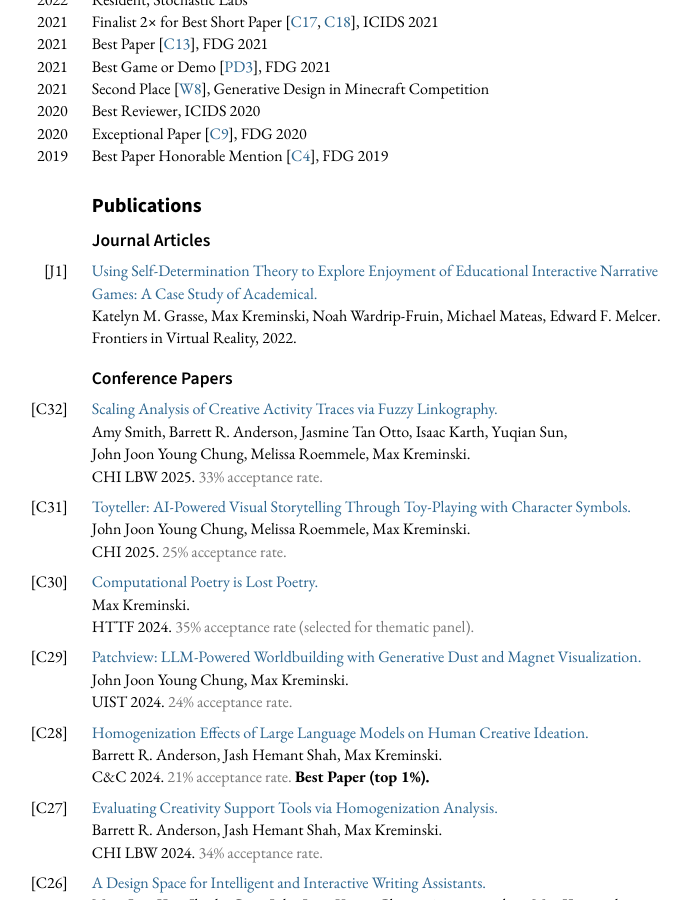
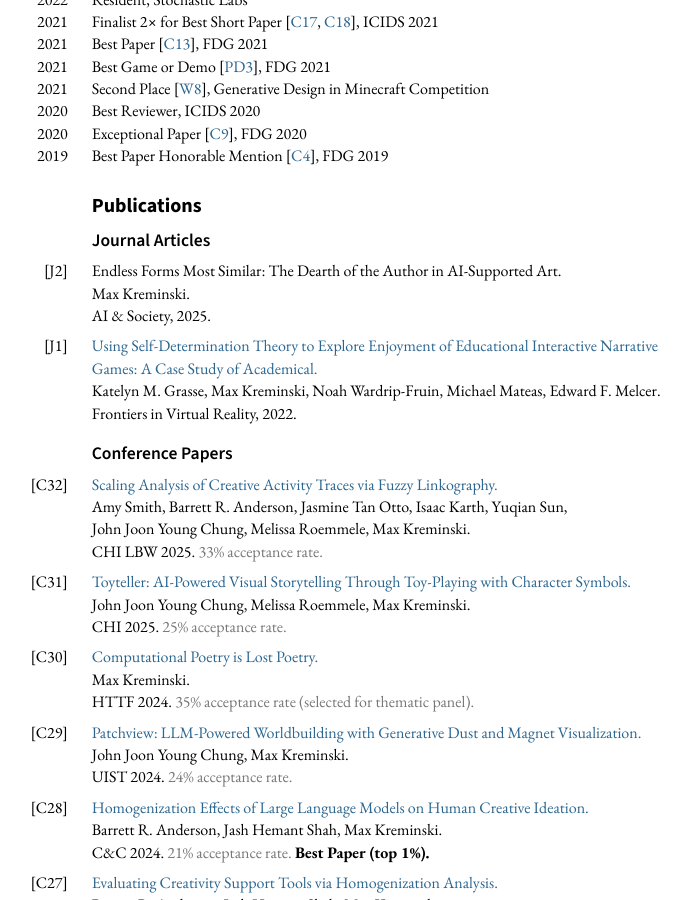
Before and after one commit to mkremins/mkremins.github.io, a Jekyll site: the page built from cv/index.html, in a window 1280 px wide and 900 px high, scrolled down 940 px. Shown: the whole window, without its empty margins (291-981 px from the left). Built offline with Jekyll 4.4.1, drawn with Linux system fonts in a browser that asks for light colours.

Commit message:
Add AI & Society dearth paper

```diff
--- a/_data/publications.json
+++ b/_data/publications.json
@@ -1,4 +1,13 @@
 [
+{
+  "title": "Endless Forms Most Similar: The Dearth of the Author in AI-Supported Art",
+  "url": "",
+  "authors": ["Max Kreminski"],
+  "year": "2025",
+  "venue": "AI & Society",
+  "venue_long": "AI & Society",
+  "pubtype": "journal"
+},
 {
   "title": "Phraselette: A Poet's Procedural Palette",
   "url": "https://arxiv.org/abs/2503.06335",
```
